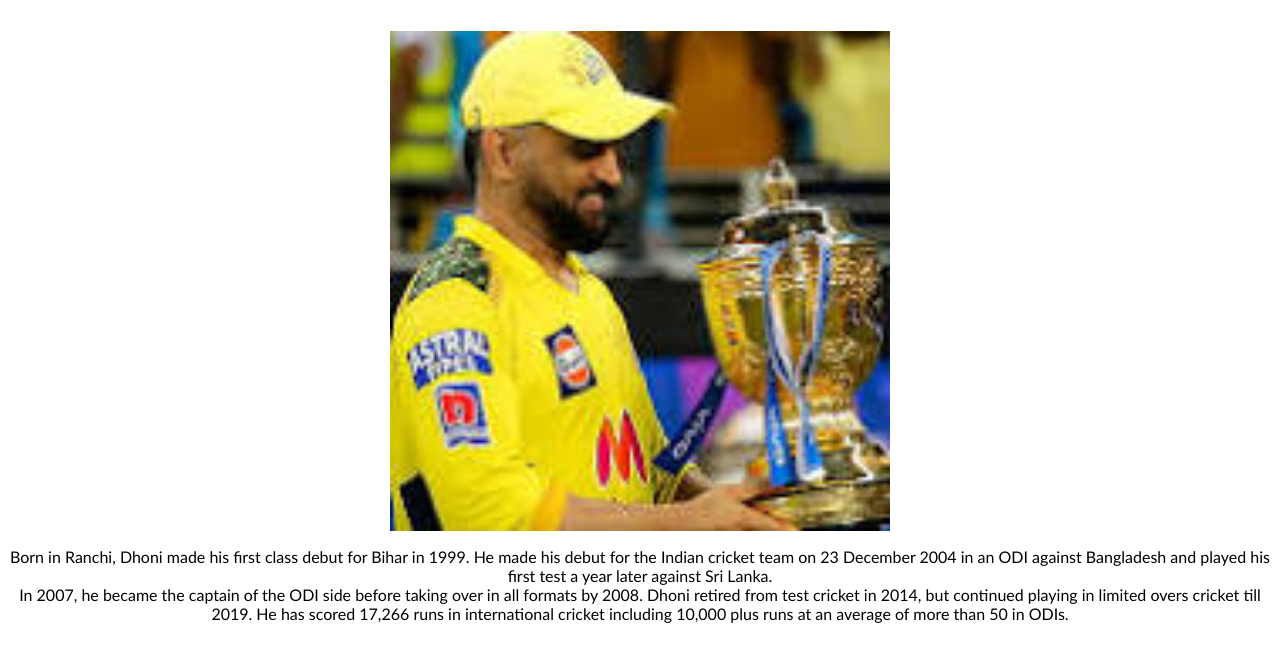
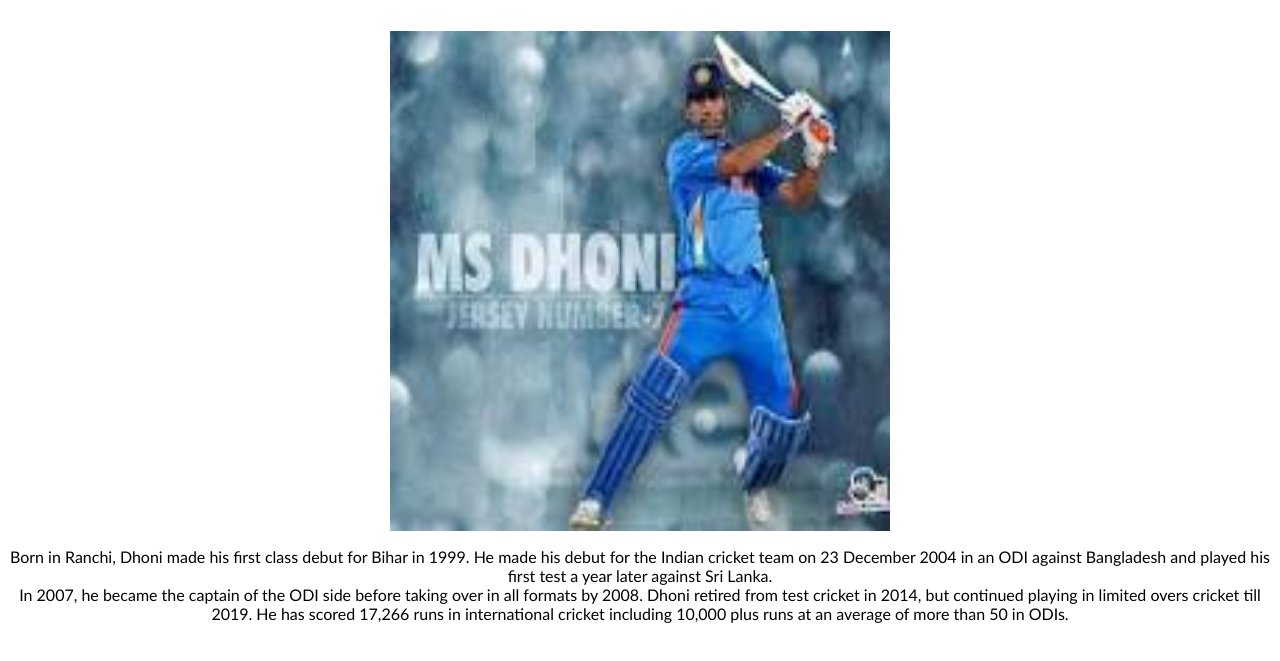
Before and after one commit to aswinkumar4003/sample-dialog-box, a plain HTML site: page bio.html in a window 1280 px wide. Shown: the part 69-730 px from the top of the page. Drawn offline with Linux system fonts and the light colour scheme.

Commit message:
Add files via upload

```diff
--- a/bio.html
+++ b/bio.html
@@ -17,7 +17,7 @@
     <body>
         <center>
         <h1>MS Dhoni</h1>
-        <img src="img/bio.png" width="500px" height="500px">
+        <img src="img/bio1.png" width="500px" height="500px">
         <p>Born in Ranchi, Dhoni made his first class debut for Bihar in 1999. He made his debut for the Indian cricket team on 23 December 2004 in an ODI against Bangladesh and played his first test a year later against Sri Lanka.<br> In 2007, he became the captain of the ODI side before taking over in all formats by 2008. Dhoni retired from test cricket in 2014, but continued playing in limited overs cricket till 2019. He has scored 17,266 runs in international cricket including 10,000 plus runs at an average of more than 50 in ODIs.</p>
         </center>
     </body>
```
